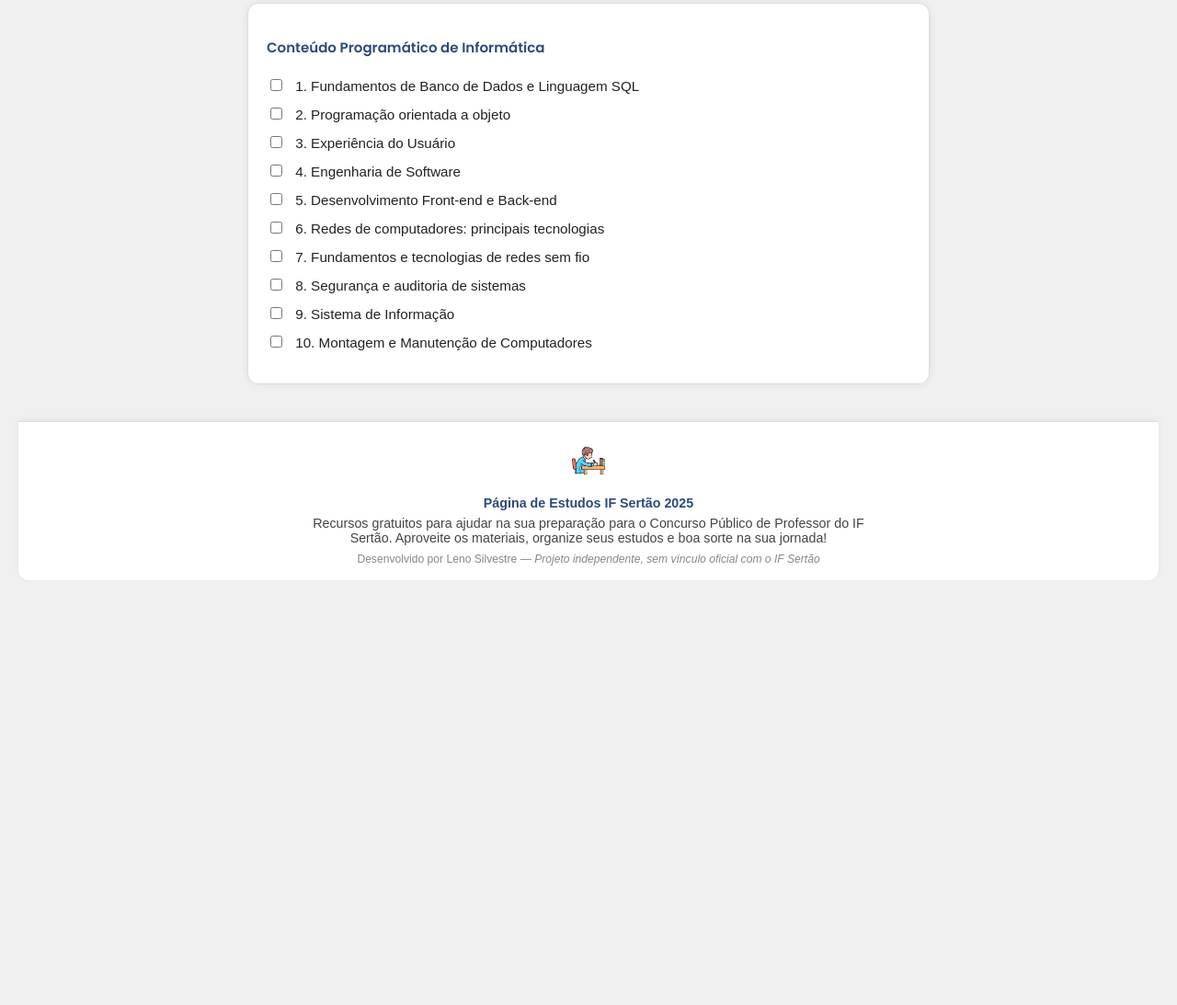
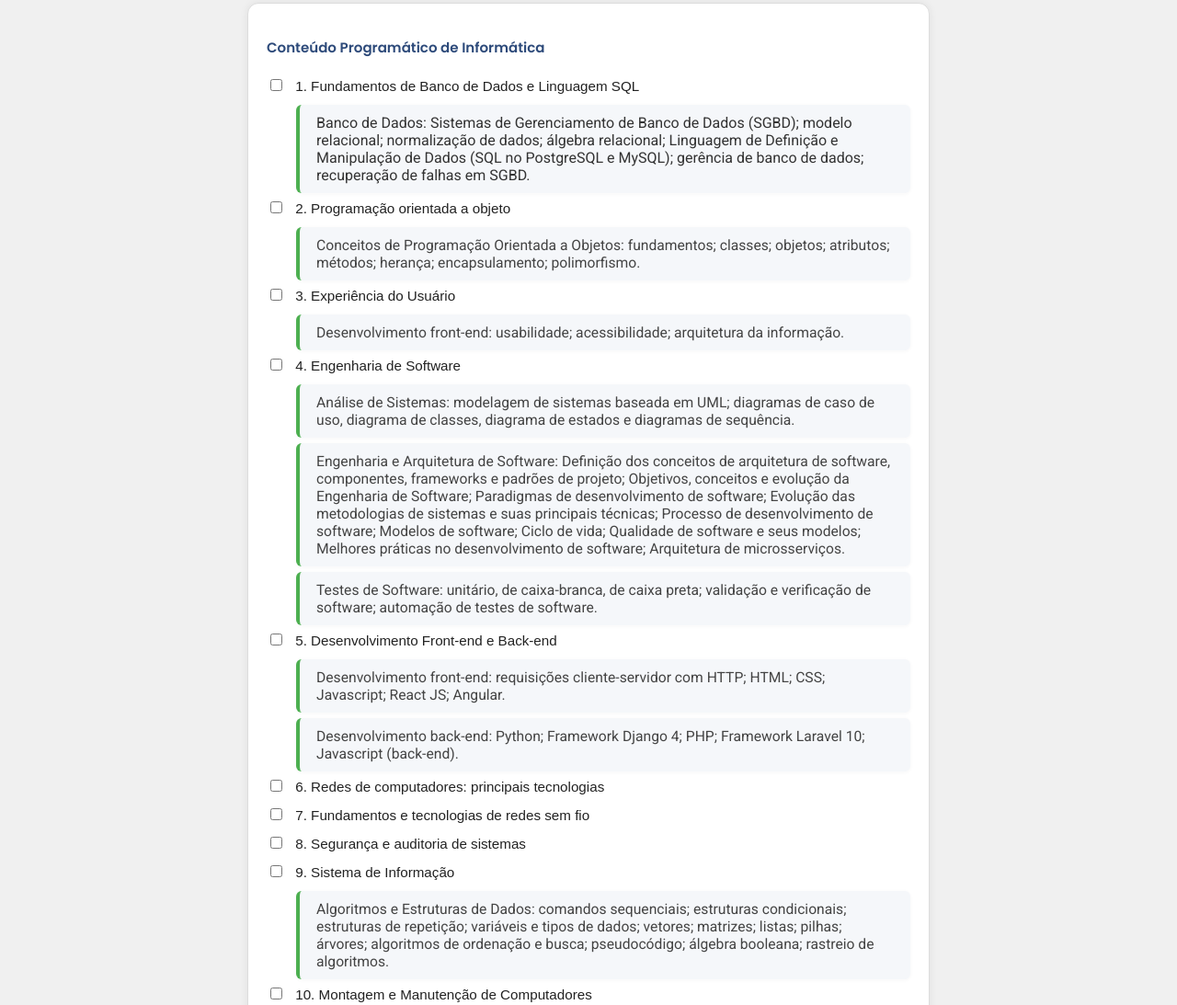
Before and after one commit to lenosilvestre/IFSertao, a website: page informatica.html in a window 1280 px wide. Shown: the part 156-1249 px from the top of the page at 92% size. Before the commit the page ends 807 px from the top, so only its background shows below. Drawn offline with Linux system fonts and the light colour scheme; a script that the page names is missing.

Commit message:
Adicionado subitens que estão relacionados no edital de analista TI

```diff
--- a/css/styles.css
+++ b/css/styles.css
@@ -280,6 +280,30 @@ h2,
     margin: 0;
 }
 
+/* Estilo para subitens da lista de conteúdo */
+li.subitem {
+    background: #f5f7fa;
+    border-left: 4px solid #4CAF50;
+    margin: 6px 0 6px 32px;
+    padding: 10px 18px;
+    border-radius: 6px;
+    color: #333;
+    font-size: 1rem;
+    font-family: 'Roboto', Arial, sans-serif;
+    box-shadow: 0 1px 4px rgba(60, 60, 60, 0.04);
+    transition: background 0.2s;
+}
+
+li.subitem:hover {
+    background: #e0e7ef;
+}
+
+li.subitem p {
+    margin: 0;
+    color: #444;
+    font-size: 0.98em;
+}
+
 @media (max-width: 900px) {
     .table {
         flex-direction: column;
--- a/informatica.html
+++ b/informatica.html
@@ -7,7 +7,8 @@
     <title>Informática - IF Sertão 2025</title>
     <link rel="stylesheet" type="text/css" href="css/styles.css" media="screen" />
     <link rel="icon" type="image/png" href="img/studying.png">
-    <link href="https://fonts.googleapis.com/css2?family=Poppins:wght@600;700&family=Roboto:wght@400;500&display=swap" rel="stylesheet">
+    <link href="https://fonts.googleapis.com/css2?family=Poppins:wght@600;700&family=Roboto:wght@400;500&display=swap"
+        rel="stylesheet">
     <script type="module">
         import { initProgress } from './js/progress.js';
         import { saveProgressSupabase, loadProgressSupabase } from './js/script.js';
@@ -37,34 +38,93 @@
             <form>
                 <ul>
                     <li>
-                        <label><input type="checkbox" id="info_1" onclick="updateProgressBar(this.id)"> 1. Fundamentos de Banco de Dados e Linguagem SQL</label>
+                        <label><input type="checkbox" id="info_1" onclick="updateProgressBar(this.id)"> 1. Fundamentos
+                            de Banco de Dados e Linguagem SQL</label>
+
+                    <li class="subitem">Banco de Dados: Sistemas de Gerenciamento de Banco de Dados (SGBD); modelo
+                        relacional; normalização de dados; álgebra relacional; Linguagem de Definição e Manipulação de
+                        Dados (SQL no PostgreSQL e MySQL); gerência de banco de dados; recuperação de falhas em SGBD.
+                    </li>
+
                     </li>
                     <li>
-                        <label><input type="checkbox" id="info_2" onclick="updateProgressBar(this.id)"> 2. Programação orientada a objeto</label>
+                        <label><input type="checkbox" id="info_2" onclick="updateProgressBar(this.id)"> 2. Programação
+                            orientada a objeto</label>
+                    <li class="subitem">
+                        <p> Conceitos de Programação Orientada a Objetos: fundamentos; classes; objetos; atributos;
+                            métodos; herança; encapsulamento; polimorfismo. </p>
+                    </li>
                     </li>
                     <li>
-                        <label><input type="checkbox" id="info_3" onclick="updateProgressBar(this.id)"> 3. Experiência do Usuário</label>
+                        <label><input type="checkbox" id="info_3" onclick="updateProgressBar(this.id)"> 3. Experiência
+                            do Usuário</label>
+                    <li class="subitem">
+                        <p>Desenvolvimento front-end: usabilidade; acessibilidade; arquitetura da informação. </p>
+                    </li>
                     </li>
                     <li>
-                        <label><input type="checkbox" id="info_4" onclick="updateProgressBar(this.id)"> 4. Engenharia de Software</label>
+                        <label><input type="checkbox" id="info_4" onclick="updateProgressBar(this.id)"> 4. Engenharia de
+                            Software</label>
+                    <li class="subitem">
+                        <p>Análise de Sistemas: modelagem de sistemas baseada em UML; diagramas de caso de uso, diagrama
+                            de classes, diagrama de estados e diagramas de sequência. </p>
+                    </li>
+                    <li class="subitem">
+                        <p> Engenharia e Arquitetura de Software: Definição dos conceitos de arquitetura de software,
+                            componentes, frameworks e padrões de projeto; Objetivos, conceitos e evolução da Engenharia
+                            de Software; Paradigmas de desenvolvimento de software; Evolução das metodologias de
+                            sistemas e suas principais técnicas; Processo de desenvolvimento de software; Modelos de
+                            software; Ciclo de vida; Qualidade de software e seus modelos; Melhores práticas no
+                            desenvolvimento de software; Arquitetura de microsserviços. </p>
+                    </li>
+                    <li class="subitem">
+                        <p>Testes de Software: unitário, de caixa-branca, de caixa preta; validação e verificação de
+                            software; automação de testes de software.</p>
+                    </li>
                     </li>
                     <li>
-                        <label><input type="checkbox" id="info_5" onclick="updateProgressBar(this.id)"> 5. Desenvolvimento Front-end e Back-end</label>
+                        <label><input type="checkbox" id="info_5" onclick="updateProgressBar(this.id)"> 5.
+                            Desenvolvimento Front-end e Back-end</label>
+                    <li class="subitem">
+                        <p>
+                            Desenvolvimento front-end: requisições cliente-servidor com HTTP; HTML; CSS; Javascript;
+                            React JS; Angular.
+                        </p>
+                    </li>
+                    <li class="subitem">
+                        <p>
+                            Desenvolvimento back-end: Python; Framework Django 4; PHP; Framework Laravel 10; Javascript
+                            (back-end).
+                        </p>
+                    </li>
+
+                              </li>
+                    <li>
+                        <label><input type="checkbox" id="info_6" onclick="updateProgressBar(this.id)"> 6. Redes de
+                            computadores: principais tecnologias</label>
                     </li>
                     <li>
-                        <label><input type="checkbox" id="info_6" onclick="updateProgressBar(this.id)"> 6. Redes de computadores: principais tecnologias</label>
+                        <label><input type="checkbox" id="info_7" onclick="updateProgressBar(this.id)"> 7. Fundamentos e
+                            tecnologias de redes sem fio</label>
                     </li>
                     <li>
-                        <label><input type="checkbox" id="info_7" onclick="updateProgressBar(this.id)"> 7. Fundamentos e tecnologias de redes sem fio</label>
+                        <label><input type="checkbox" id="info_8" onclick="updateProgressBar(this.id)"> 8. Segurança e
+                            auditoria de sistemas</label>
                     </li>
                     <li>
-                        <label><input type="checkbox" id="info_8" onclick="updateProgressBar(this.id)"> 8. Segurança e auditoria de sistemas</label>
+                        <label><input type="checkbox" id="info_9" onclick="updateProgressBar(this.id)"> 9. Sistema de
+                            Informação</label>
+                    <li class="subitem">
+                        <p>
+                            Algoritmos e Estruturas de Dados: comandos sequenciais; estruturas condicionais; estruturas
+                            de repetição; variáveis e tipos de dados; vetores; matrizes; listas; pilhas; árvores;
+                            algoritmos de ordenação e busca; pseudocódigo; álgebra booleana; rastreio de algoritmos.
+                        </p>
+                    </li>
                     </li>
                     <li>
-                        <label><input type="checkbox" id="info_9" onclick="updateProgressBar(this.id)"> 9. Sistema de Informação</label>
-                    </li>
-                    <li>
-                        <label><input type="checkbox" id="info_10" onclick="updateProgressBar(this.id)"> 10. Montagem e Manutenção de Computadores</label>
+                        <label><input type="checkbox" id="info_10" onclick="updateProgressBar(this.id)"> 10. Montagem e
+                            Manutenção de Computadores</label>
                     </li>
                 </ul>
             </form>
@@ -82,7 +142,8 @@
                 Aproveite os materiais, organize seus estudos e boa sorte na sua jornada!
             </p>
             <p class="footer-dev">
-                Desenvolvido por Leno Silvestre &mdash; <span style="font-style: italic;">Projeto independente, sem vínculo oficial com o IF Sertão</span>
+                Desenvolvido por Leno Silvestre &mdash; <span style="font-style: italic;">Projeto independente, sem
+                    vínculo oficial com o IF Sertão</span>
             </p>
         </div>
     </footer>
```
